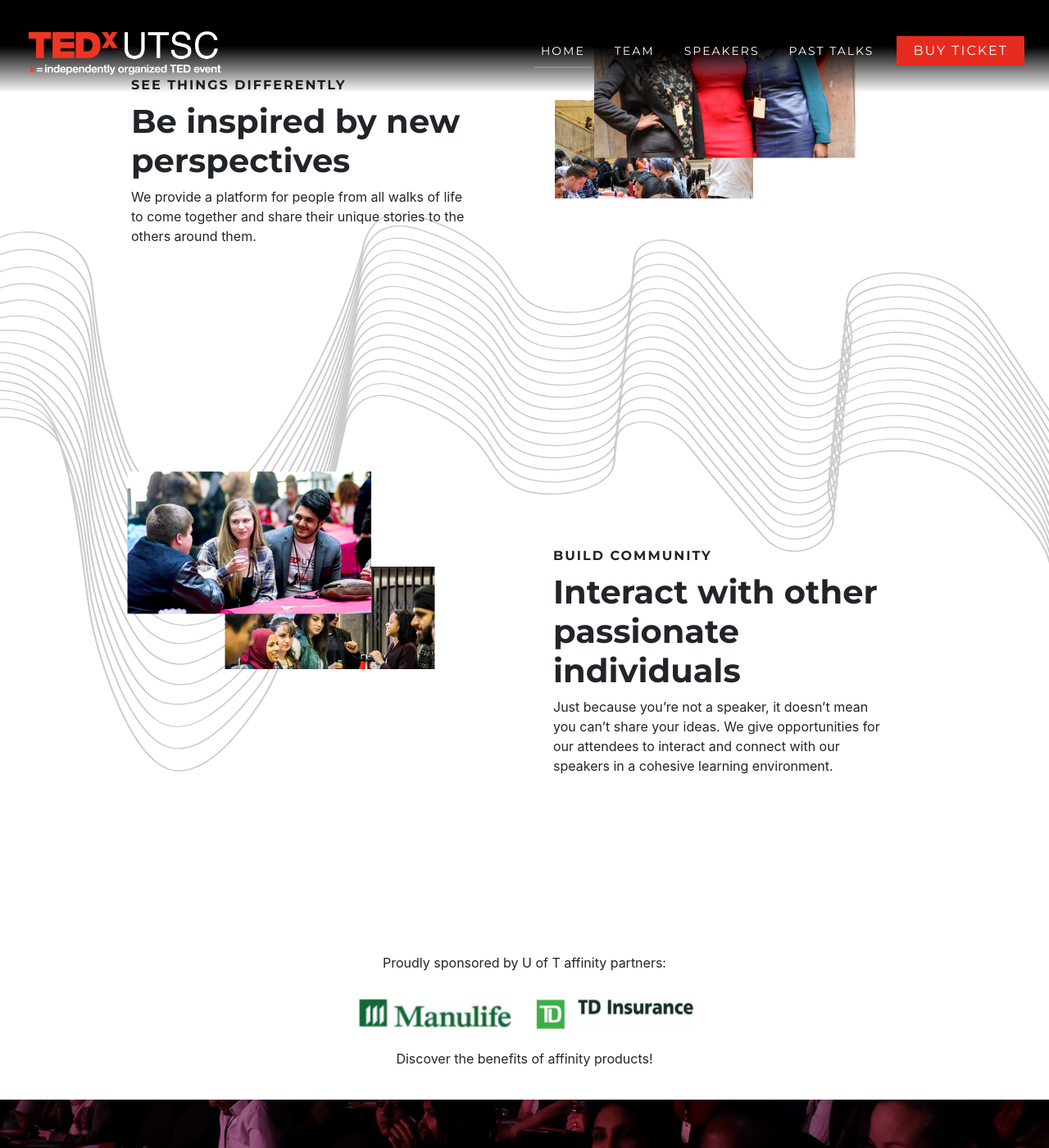
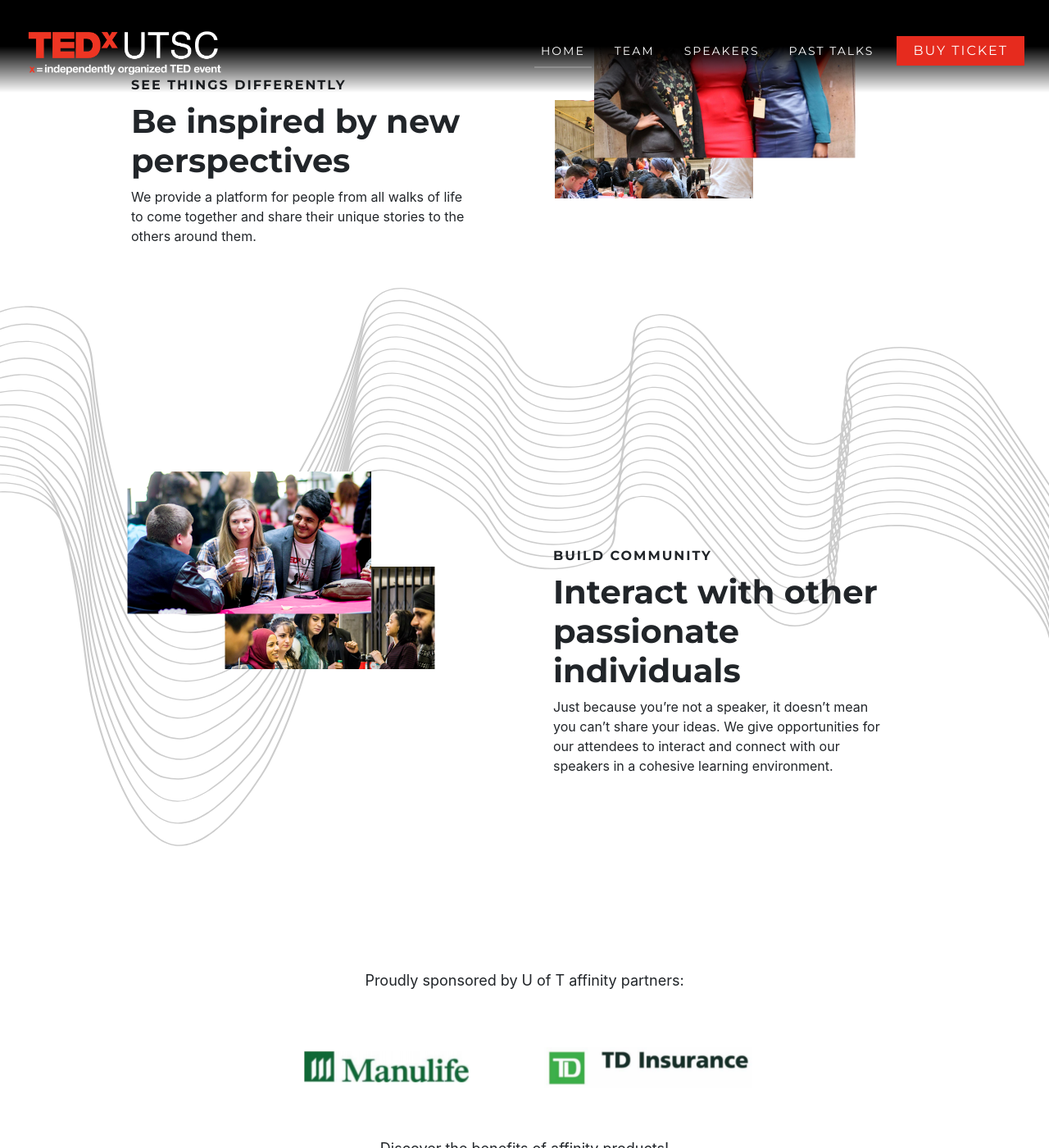
Before and after one commit to junthehacker/tedxutsc, a Jekyll site: the page built from index.html, in a window 1280 px wide and 1400 px high, scrolled down 2425 px. Shown: the whole window at 82% size. Built offline with Jekyll 4.4.1, drawn with Linux system fonts in a browser that asks for light colours.

Commit message:
fix logo sizing

```diff
--- a/_sass/_home.scss
+++ b/_sass/_home.scss
@@ -112,26 +112,22 @@
 .partners{
   &-main{
     width: 100%;
+    padding-bottom: 50px;
   }
   &-content{
-    font-size: 16px;
+    font-size: 18px;
     text-align: center;
     font-weight: 400;
     width: inherit;
+    padding: 20px;
   }
   &-logo{
     overflow: hidden;
     text-align: center;
-    margin: 20px;
     &-resize{
-      width: inherit;
-      width: 200px;
-      height: 45px;
-      margin-left: 8px;
-      margin-right: 8px;
-
+      height: 50px;
+      margin: 40px;
       display: inline-block;
-
     }
   }
 }
--- a/index.html
+++ b/index.html
@@ -98,8 +98,8 @@
             <div class="partners-main">
                 <label class = partners-content>Proudly sponsored by U of T affinity partners:</label>
                 <div class="partners-logo">
-                    <img class="partners-logo-resize" src="assets/icons/manulife.png"/>
-                    <img class="partners-logo-resize" src="assets/icons/td.png"/>
+                    <a href="http://affinity.utoronto.ca"><img class="partners-logo-resize" src="assets/icons/manulife.png"/></a>
+                    <a href="http://affinity.utoronto.ca"><img class="partners-logo-resize" src="assets/icons/td.png"/></a>
                 </div>
                 <label class = partners-content>Discover the benefits of affinity products!</label>
             </div>
```
